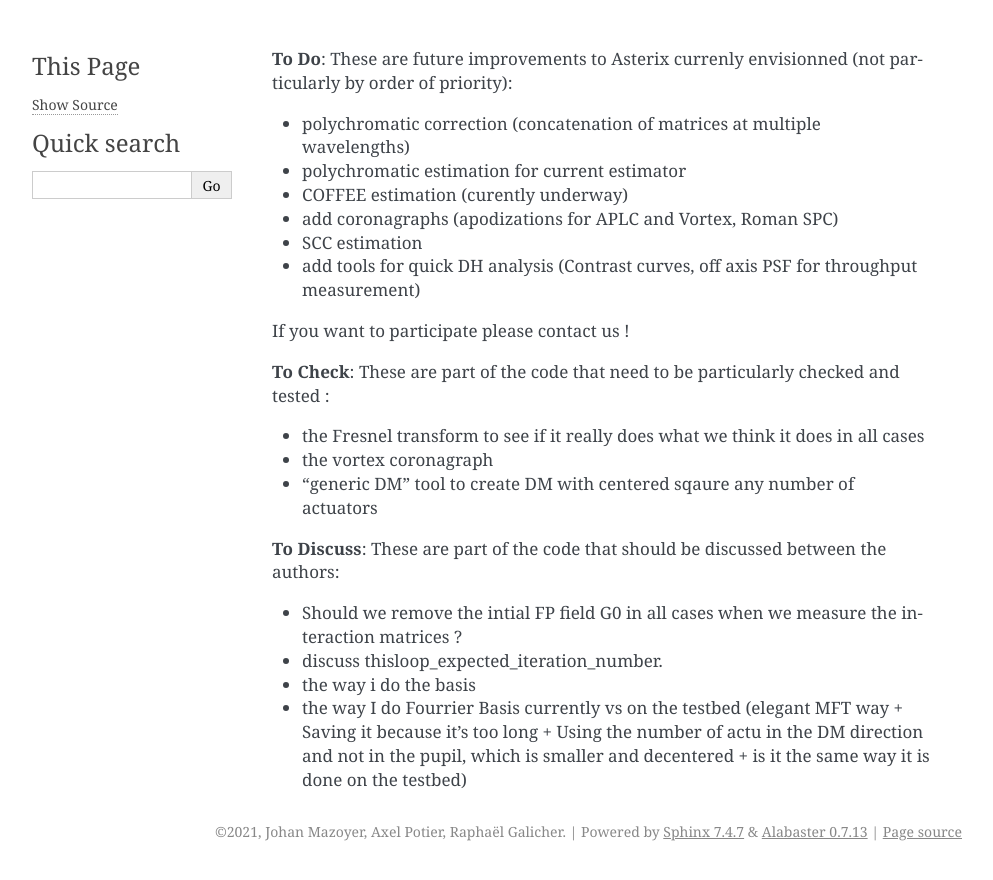
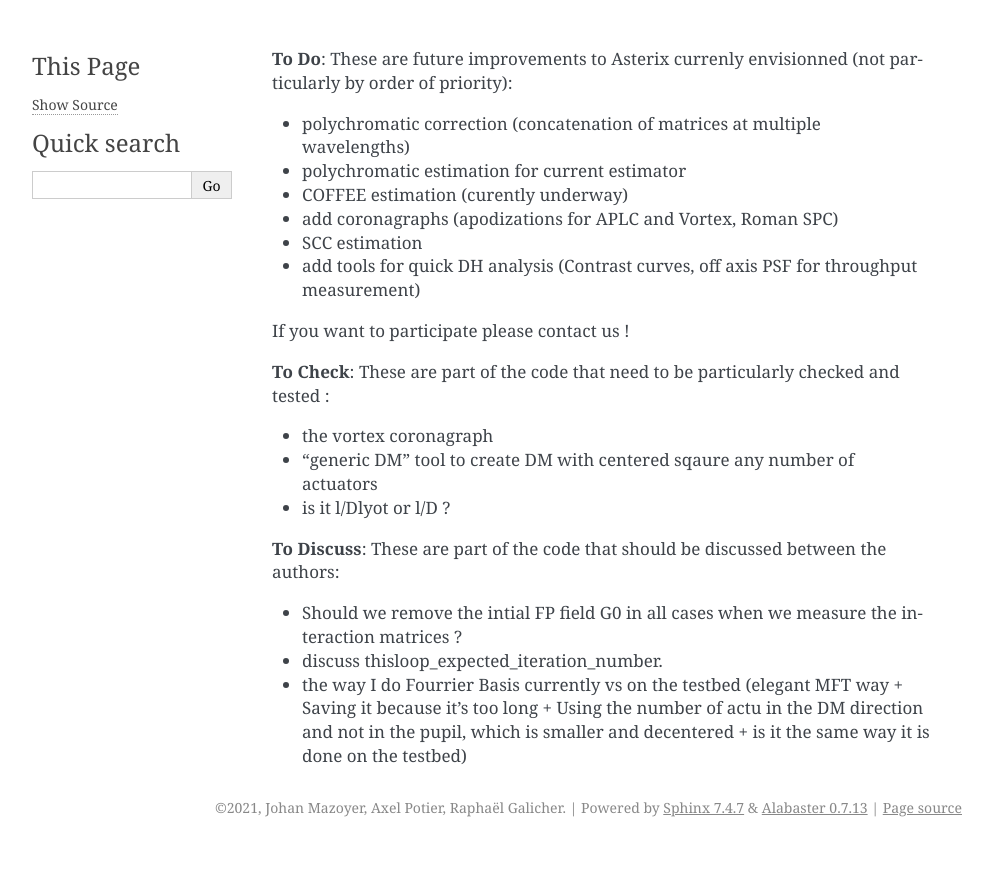
Before and after one commit to johanmazoyer/Asterix, a Sphinx documentation site: the page built from source/todo.rst, in a window 1280 px wide. Shown: the top 880 px of the page, without its empty margins (148-1141 px from the left). Built offline with Sphinx 7.4.7, drawn with Linux system fonts in a browser that asks for light colours.

Commit message:
clean todo.rst

```diff
--- a/source/todo.rst
+++ b/source/todo.rst
@@ -14,10 +14,9 @@ If you want to participate please contact us !
 
 **To Check**: These are part of the code that need to be particularly checked and tested :
 
-- the Fresnel transform to see if it really does what we think it does in all cases
 - the vortex coronagraph
 - "generic DM" tool to create DM with centered sqaure any number of actuators
-
+- is it l/Dlyot or l/D ?
 
 
 
@@ -25,5 +24,4 @@ If you want to participate please contact us !
 
 - Should we remove the intial FP field G0 in all cases when we measure the interaction matrices ?
 - discuss thisloop_expected_iteration_number.
-- the way i do the basis
 - the way I do Fourrier Basis currently vs on the testbed (elegant MFT way + Saving it because it's too long + Using the number of actu in the DM direction and not in the pupil, which is smaller and decentered + is it the same way it is done on the testbed)
```
